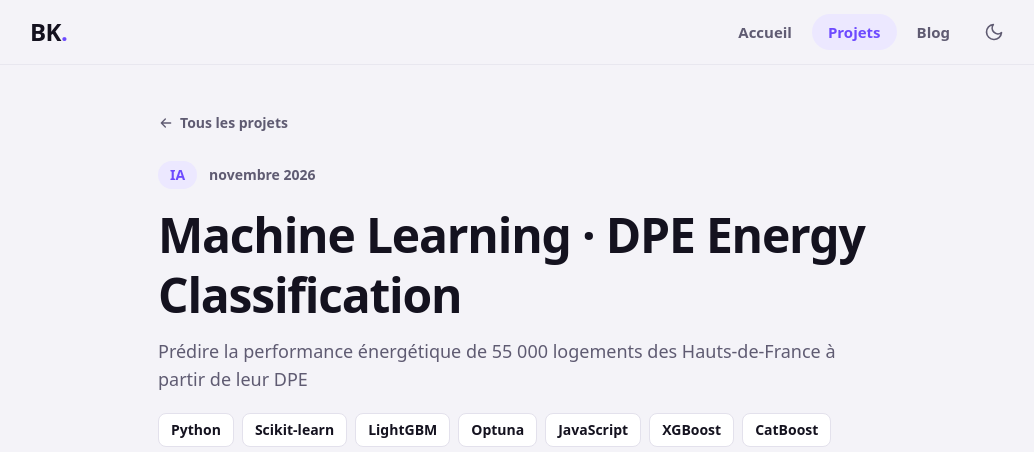
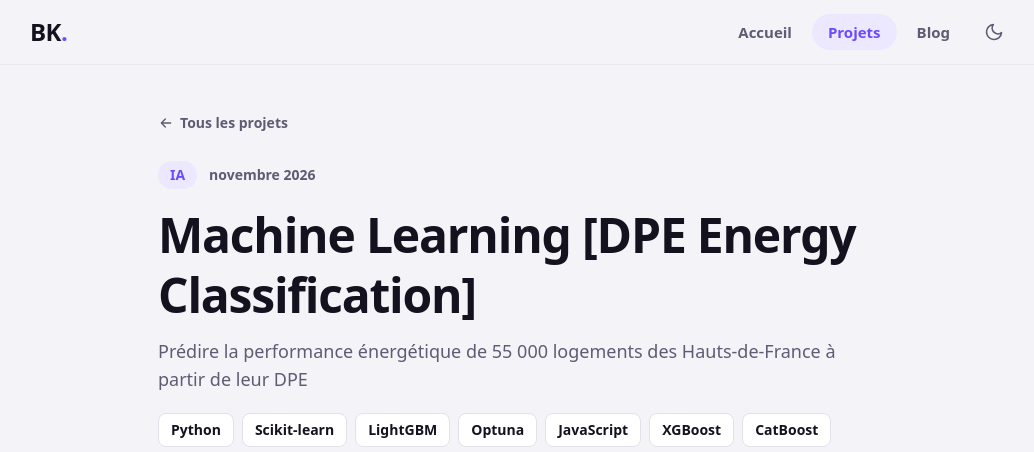
Before and after one commit to berullekkb/berullekkb.github.io, an Astro site: page /projects/dpe-energy-classification in a window 1280 px wide. Shown: the top 452 px of the page, without its empty margins (118-1152 px from the left). Built offline with nearby package versions, Linux system fonts and the light colour scheme; Astro itself is replaced by a stand-in of ours.

Commit message:
Renomme le projet en Machine Learning [DPE Energy Classification]

```diff
--- a/src/content/projects/dpe-energy-classification.mdx
+++ b/src/content/projects/dpe-energy-classification.mdx
@@ -1,5 +1,5 @@
 ---
-title: "Machine Learning · DPE Energy Classification"
+title: "Machine Learning [DPE Energy Classification]"
 subtitle: "Prédire la performance énergétique de 55 000 logements des Hauts-de-France à partir de leur DPE"
 category: "IA"
 tech: ["Python", "Scikit-learn", "LightGBM", "Optuna", "JavaScript", "XGBoost", "CatBoost", "GitHub Actions"]
```
